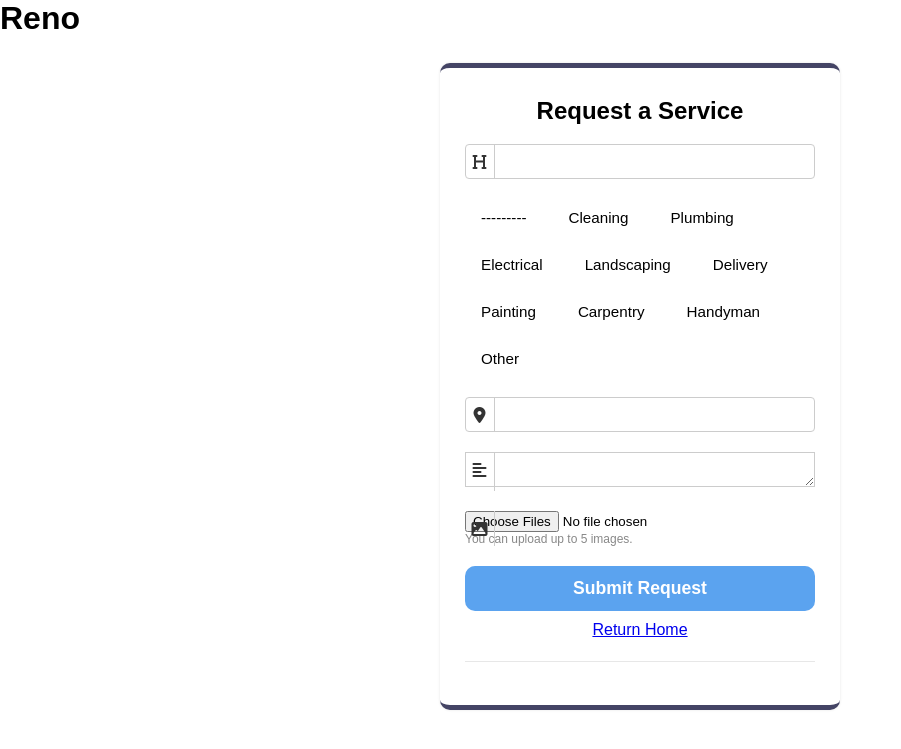
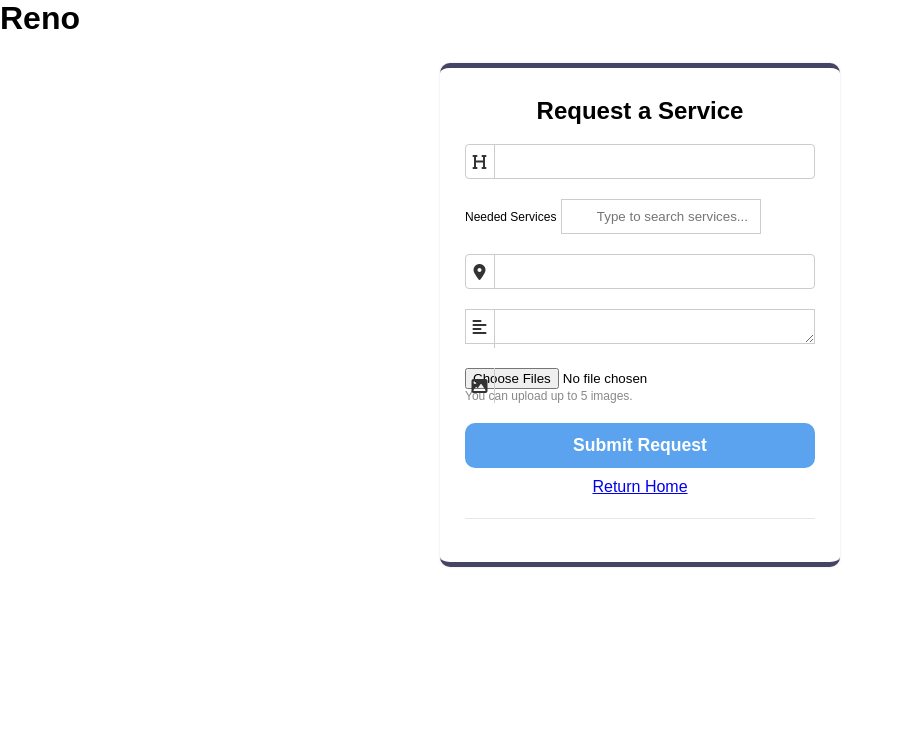
Before and after one commit to bhavyap1010/reno, a Django app: page /request-service/ in a window 1280 px wide. Shown: the top 749 px of the page, without its empty margins (0-901 px from the left). Run offline with Django 5.2, Linux system fonts and the light colour scheme; a user stored in the database is signed in; data comes from the database, SQL or seed files in the repository.

Commit message:
styled the service request input so its a pop up instead

```diff
--- a/client/templates/client/service_request_form.html
+++ b/client/templates/client/service_request_form.html
@@ -16,7 +16,7 @@
       <h2>Request a Service</h2>
     </div>
 
-    <form method="post" enctype="multipart/form-data">
+    <form method="post" enctype="multipart/form-data" id="serviceRequestForm">
       {% csrf_token %}
 
       <div class="input_field">
@@ -24,14 +24,12 @@
         {{ form.title }}
       </div>
 
-      <div class="bubble_field">
-        <div class="bubble-group">
-          {% for checkbox in form.services_needed %}
-            {{ checkbox.tag }}
-            <label for="{{ checkbox.id_for_label }}">{{ checkbox.choice_label }}</label>
-          {% endfor %}
-        </div>
-
+      <div class="input_field">
+        <label for="service-search">Needed Services</label>
+        <input type="text" id="service-search" placeholder="Type to search services..." autocomplete="off" style="width:200px;">
+        <div id="service-suggestions" style="border:1px solid #ccc; background:#fff; position:absolute; z-index:10; display:none; max-height:120px; overflow-y:auto;"></div>
+        <div id="selected-services" style="margin:8px 0;"></div>
+        <!-- Hidden inputs for selected services will be appended here -->
         {% if form.services_needed.errors %}
           <div class="form_error">
             {% for error in form.services_needed.errors %}
@@ -63,5 +61,93 @@
       <a href="{% url 'home' %}" class="register-button">Return Home</a>
     </div>
   </div>
+  {{ available_services|json_script:"available-services-data" }}
+  {{ selected_services|json_script:"selected-services-data" }}
+  <script>
+    document.addEventListener('DOMContentLoaded', function() {
+      const availableServices = JSON.parse(document.getElementById('available-services-data').textContent);
+      let initialSelected = [];
+      const selectedData = document.getElementById('selected-services-data');
+      if (selectedData) {
+        initialSelected = JSON.parse(selectedData.textContent);
+      }
+      const selectedServices = new Set(initialSelected);
+
+      const serviceInput = document.getElementById('service-search');
+      const suggestionsBox = document.getElementById('service-suggestions');
+      const selectedBox = document.getElementById('selected-services');
+      const form = document.getElementById('serviceRequestForm');
+
+      function renderSelectedServices() {
+        selectedBox.innerHTML = '';
+        // Remove old hidden inputs
+        form.querySelectorAll('input[name="services_needed"]').forEach(e => e.remove());
+        selectedServices.forEach(service => {
+          // Tag
+          const tag = document.createElement('span');
+          tag.style.cssText = 'display:inline-block;background:#e0e7ff;color:#1e40af;border-radius:12px;padding:2px 10px;margin:2px 4px 2px 0;font-size:0.95em;';
+          tag.textContent = service.charAt(0).toUpperCase() + service.slice(1);
+          // Remove button
+          const remove = document.createElement('span');
+          remove.style.cssText = 'margin-left:6px;color:#888;cursor:pointer;font-weight:bold;';
+          remove.textContent = '×';
+          remove.onclick = () => {
+            selectedServices.delete(service);
+            renderSelectedServices();
+          };
+          tag.appendChild(remove);
+          selectedBox.appendChild(tag);
+          // Hidden input
+          const hidden = document.createElement('input');
+          hidden.type = 'hidden';
+          hidden.name = 'services_needed';
+          hidden.value = service;
+          form.appendChild(hidden);
+        });
+      }
+      renderSelectedServices();
+
+      if (serviceInput) {
+        serviceInput.addEventListener('input', function() {
+          const val = this.value.trim().toLowerCase();
+          suggestionsBox.innerHTML = '';
+          if (!val) {
+            suggestionsBox.style.display = 'none';
+            return;
+          }
+          const matches = availableServices.filter(s => s.toLowerCase().includes(val) && !selectedServices.has(s));
+          if (matches.length === 0) {
+            suggestionsBox.style.display = 'none';
+            return;
+          }
+          matches.forEach(service => {
+            const item = document.createElement('div');
+            item.style.cssText = 'padding:4px 8px;cursor:pointer;';
+            item.textContent = service.charAt(0).toUpperCase() + service.slice(1);
+            item.onclick = () => {
+              selectedServices.add(service);
+              renderSelectedServices();
+              serviceInput.value = '';
+              suggestionsBox.style.display = 'none';
+            };
+            suggestionsBox.appendChild(item);
+          });
+          suggestionsBox.style.display = 'block';
+        });
+
+        serviceInput.addEventListener('blur', function() {
+          setTimeout(() => { suggestionsBox.style.display = 'none'; }, 100);
+        });
+
+        serviceInput.addEventListener('keydown', function(e) {
+          if (e.key === 'Enter') {
+            e.preventDefault();
+            const first = suggestionsBox.querySelector('div');
+            if (first) first.click();
+          }
+        });
+      }
+    });
+  </script>
 </body>
 </html>
--- a/client/views.py
+++ b/client/views.py
@@ -61,6 +61,7 @@ def create_or_edit_business_profile(request):
 
 @login_required
 def create_service_request(request):
+    available_services = [s[0] for s in SERVICE_CHOICES]
     if request.method == 'POST':
         form = ServiceRequestForm(request.POST, request.FILES)
         if form.is_valid():
@@ -76,7 +77,17 @@ def create_service_request(request):
             return redirect('home')
     else:
         form = ServiceRequestForm()
-    return render(request, 'client/service_request_form.html', {'form': form})
+    # Pass initial selected services for edit (if needed)
+    selected_services = list(form.instance.services_needed) if hasattr(form.instance, 'services_needed') else []
+    return render(
+        request,
+        'client/service_request_form.html',
+        {
+            'form': form,
+            'available_services': available_services,
+            'selected_services': selected_services,
+        }
+    )
 
 @login_required
 def delete_service_request(request, request_id):
```
